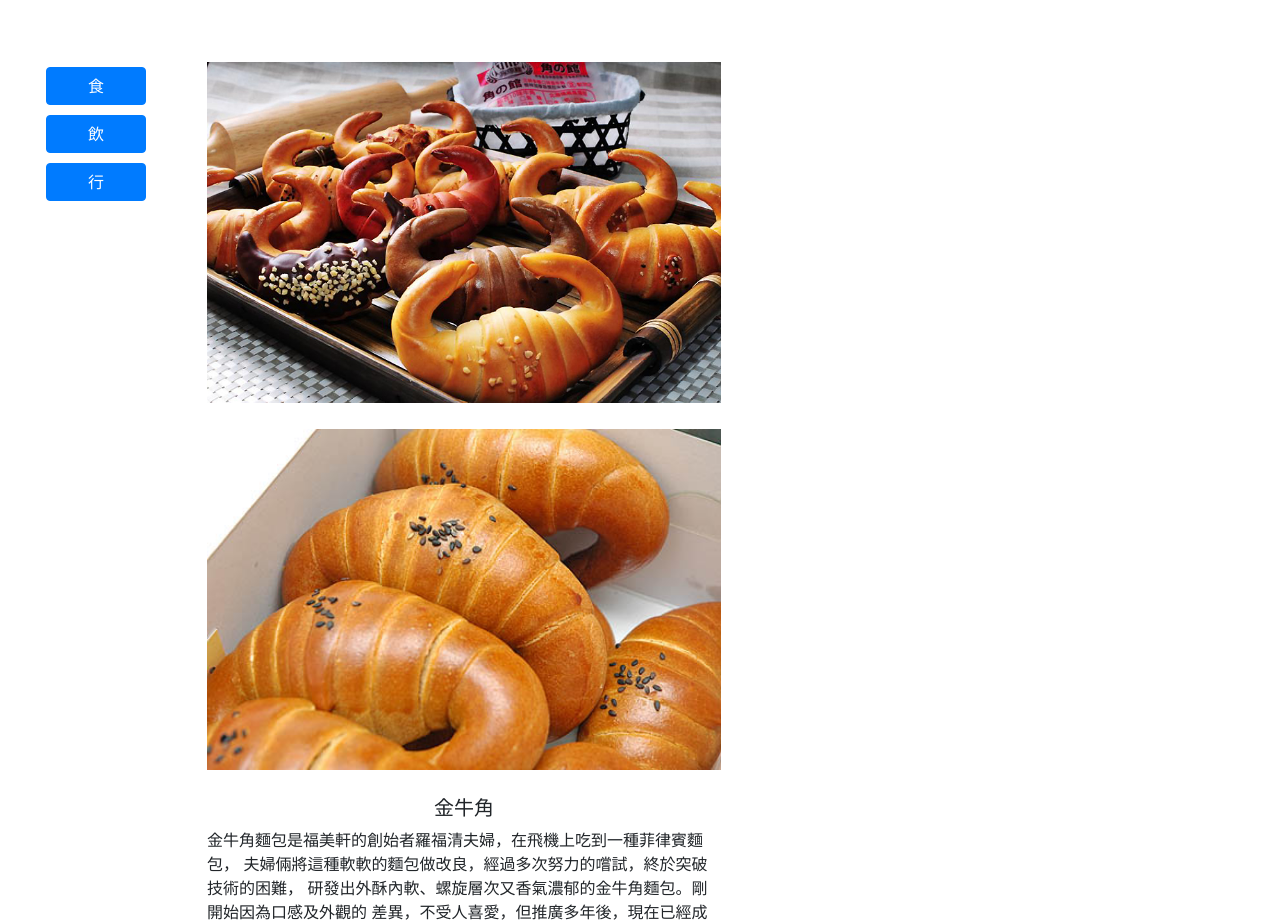
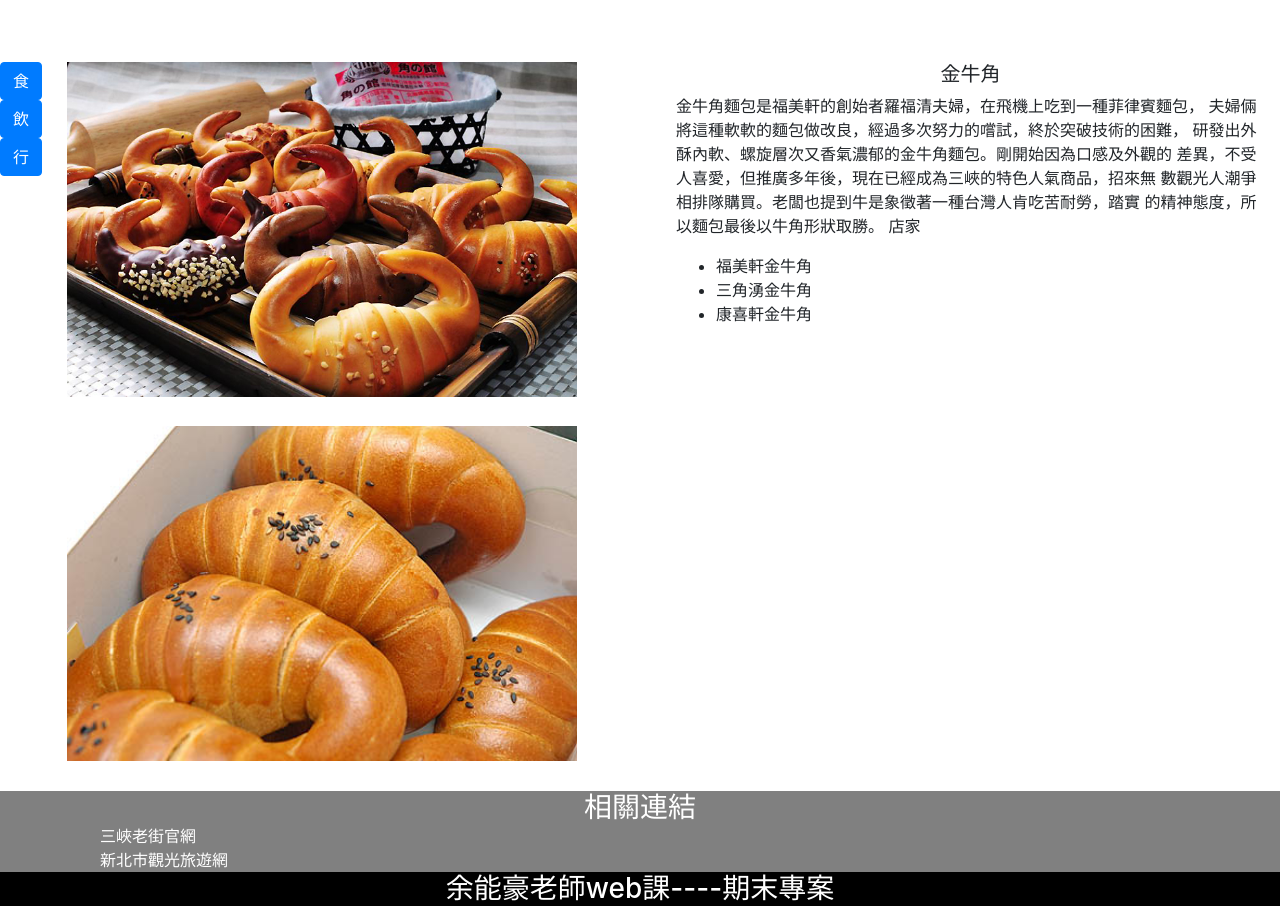
Before and after one commit to aleoliu566/web-final-project, a plain HTML site: page bread.html in a window 1280 px wide. Shown: the part 60-982 px from the top of the page. Drawn offline with nearby package versions, Linux system fonts and the light colour scheme.

Commit message:
Add files via upload

```diff
--- a/transition.css
+++ b/transition.css
@@ -3,29 +3,30 @@ a{
 	/*font-size: 50px;*/
 }
 .width{
-	width: 100%;
+	width: 510px;
+	height: 335px;
 }
 #transition_content{
 	display: flex;
 	margin-top: 5%;
 }
-#aside{
-	flex: 15%;
-	text-align: center;
+#main-part{
+	display: flex;
+	width:1280px;
+	flex-wrap:wrap;
 }
-#aside>div>a{
-	width: 100px;
-	margin: 5px;
-}
-#main-part{
-	flex: 85%;
-}
-#main-part>div>img{
-	width: 100%;
+#main-part img{
+	display: flex;
+	flex-wrap: wrap;
+	margin-right:10px;
+	margin-left:10px;
 }
 footer>div{
 	background-color: grey;
 }
-footer>div>a{
+footer a{
 	color: white;
+	padding-left:100px;
+	padding-right:100px;
+	text-align: center;
 }
```
